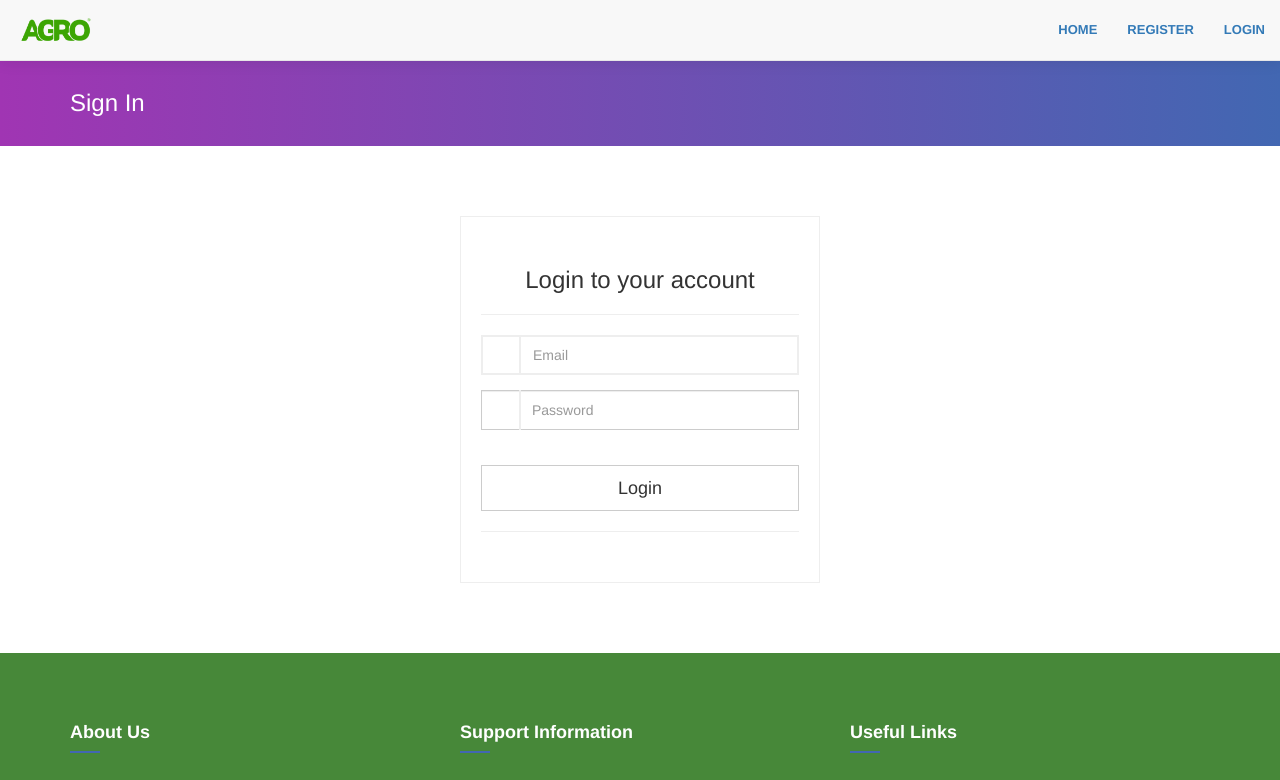
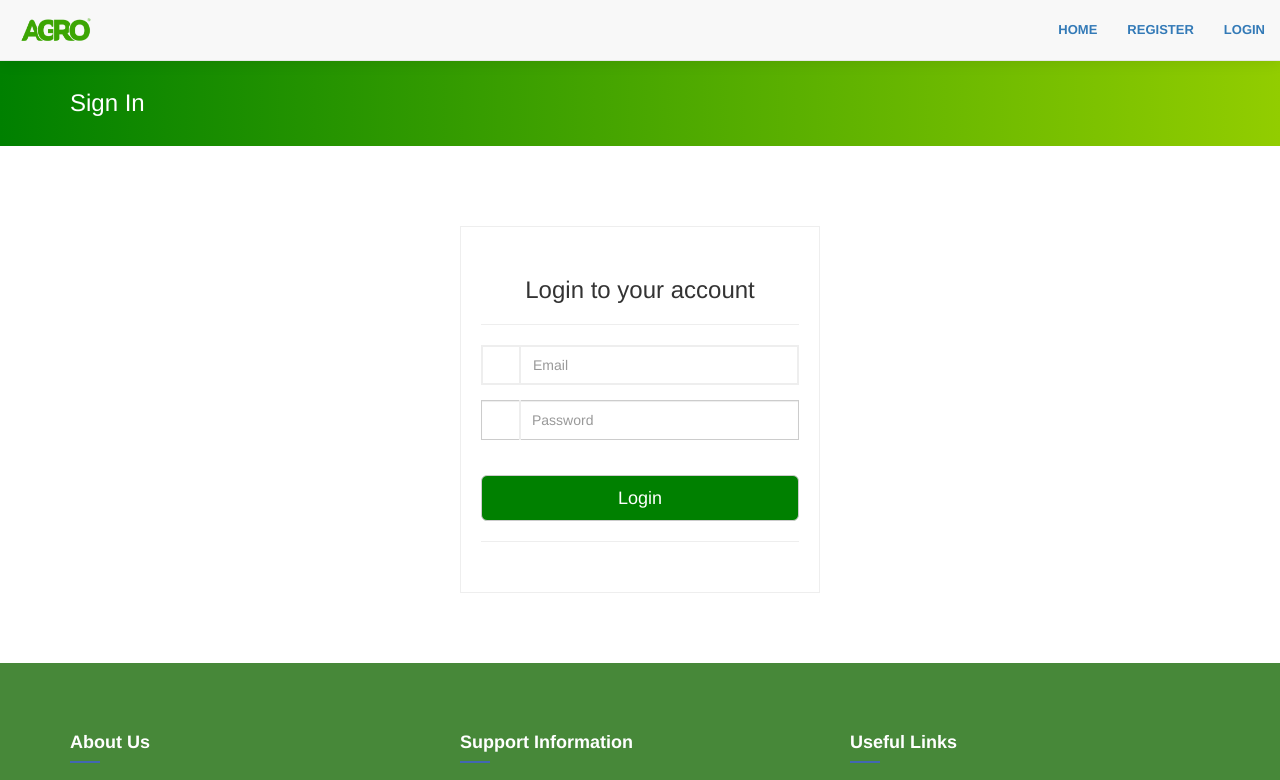
Before and after one commit to voke1/Mini-market-databank-fn, a React (Create React App) app: page /login in a window 1280 px wide. Shown: the top 780 px of the page. Built offline with nearby package versions, Linux system fonts and the light colour scheme; a web font is replaced by a local one; what react-geocode would draw is missing.

Commit message:
fix issues witth login

```diff
--- a/package.json
+++ b/package.json
@@ -7,17 +7,20 @@
     "@testing-library/react": "^9.3.2",
     "@testing-library/user-event": "^7.1.2",
     "axios": "^0.19.2",
+    "bootstrap": "^4.5.0",
     "firebase": "^7.14.5",
     "material-ui": "^0.20.2",
     "material-ui-dropzone": "^3.0.0",
     "mdbreact": "^4.26.1",
     "react": "^16.13.1",
+    "react-bootstrap": "^1.0.1",
     "react-dom": "^16.13.1",
     "react-geocode": "^0.2.1",
     "react-google-autocomplete": "^1.2.4",
     "react-google-maps": "^9.4.5",
     "react-router-dom": "^5.2.0",
     "react-scripts": "3.4.1",
+    "react-spinner-material": "^1.3.1",
     "underscore": "^1.10.2"
   },
   "scripts": {
--- a/src/component/css/style.css
+++ b/src/component/css/style.css
@@ -228,8 +228,8 @@ label {
 .page-bread {
   padding-top: 90px;
   padding-bottom: 30px;
-  background: -webkit-linear-gradient(right, #4267b2, #a035b3);
-  background: linear-gradient(-90deg, #4267b2, #a035b3); }
+  background: -webkit-linear-gradient(right, green, #92CD00);
+  background: linear-gradient(-90deg, #92CD00,  green); }
   .page-bread h3 {
     color: #fff;
     margin: 0px;
--- a/src/component/homePage.jsx
+++ b/src/component/homePage.jsx
@@ -69,23 +69,21 @@ class FrontPage extends Component {
                                                 <div className='row'>
                                                     <div className="col-md-3 col-sm-6">
                                                         <div className="form-group">
-                                                            <input type="text" className="form-control" placeholder="Name..." onChange={this.onChange} value={this.state.name} name='name'></input>
+                                                            <input type="text" className="form-control" placeholder="Name" onChange={this.onChange} value={this.state.name} name='name'></input>
                                                         </div>
                                                     </div>
                                                     <div className="col-md-3 col-sm-6">
                                                         <div className="form-group">
-                                                            <select className="form-control" title="Location" onChange={this.onChange} value={this.state.location} name='location'>
-                                                                <option>Lagos</option>
-                                                                <option>Lekki</option>
-                                                                <option>Jakande</option>
-                                                                <option>Tokyo</option>
-                                                            </select>
+                                                            <input className="form-control" title="Location" placeholder="Location" onChange={this.onChange} value={this.state.location} name='location'>
+
+                                                            </input>
                                                         </div>
 
                                                     </div>
                                                     <div className="col-md-3 col-sm-6">
                                                         <div className="form-group">
                                                             <select className="form-control" title="Category" onChange={this.onChange} value={this.state.category} name='category'>
+                                                                <option></option>
                                                                 <option>Fruits</option>
                                                                 <option>Cereals</option>
                                                                 <option>Dairy</option>
--- /dev/null
+++ b/src/component/loader.jsx
@@ -0,0 +1,12 @@
+import Spinner from 'react-spinner-material';
+import React, { Component } from 'react';
+
+export default class Example extends Component {
+    render() {
+        return (
+            <div style={{marginLeft: '50%'}}>
+                <Spinner radius={20} color={"white"} stroke={2} visible={true} />
+            </div>
+        );
+    }
+}
--- a/src/component/login.jsx
+++ b/src/component/login.jsx
@@ -8,6 +8,7 @@ import logo from './images/agromall-logo1.png';
 import Header from './header';
 import Footer from './footer';
 import axios from "axios";
+import Loader from './loader';
 import img1 from './images/img1.jpg';
 import img2 from './images/img2.jpg';
 import img3 from './images/img3.jpg';
@@ -25,6 +26,8 @@ class LoginPage extends Component {
             email: '',
             password: '',
             userDetails: '',
+            showProgress: "",
+            message: "",
         }
     }
 
@@ -52,6 +55,8 @@ class LoginPage extends Component {
 
     onSubmit = async e => {
         e.preventDefault();
+        this.setState({ showProgress: true });
+
         const user = {
             email: this.state.email,
             password: this.state.password,
@@ -59,12 +64,24 @@ class LoginPage extends Component {
         };
         try {
             const response = await this.login(user);
-            if (response.data) {
+            if (response.data.email && response.data.password) {
                 this.setState({
                     redirect: "/",
-                    userDetails: response.data
+                    userDetails: response.data,
+                    showProgress: false,
                 });
+                return
             }
+
+            if (!response.data.success) {
+                this.setState({
+                    message: "An error occurred!",
+                    userDetails: response.data,
+                    showProgress: false,
+                });
+                return
+            }
+
 
         } catch (error) {
             console.log(error);
@@ -76,6 +93,15 @@ class LoginPage extends Component {
     };
 
     render() {
+
+        const message = (
+            <p
+                className={this.state.message ? "animated shake" : "msg"}
+                style={{ color: "red" }}
+            >
+                {this.state.message}
+            </p>
+        );
         return (
             <body>
                 {/* <!-- Preloader --> */}
@@ -83,10 +109,10 @@ class LoginPage extends Component {
                 {/* <!-- Static navbar --> */}
                 {this.state.redirect ? this.renderRedirect(this.state.redirect) : ""}
                 <Header />
-                <div className="page-bread mb70">
-                    <div className="container">
-                        <div className="row">
-                            <div className="col-sm-6">
+                <div className="page-bread mb70" >
+                    <div className="container" >
+                        <div className="row" >
+                            <div className="col-sm-6" >
                                 <h3>Sign In</h3>
                             </div>
                             <div className="col-sm-6">
@@ -98,7 +124,9 @@ class LoginPage extends Component {
                 <div className="container mb70">
                     <div className="row">
                         <div className="col-sm-4 col-sm-offset-4">
+                            {this.state.showProgress ? "" : message}
                             <div className="border-card">
+
                                 <h3 className="font300 mb0 text-center">Login to your account</h3> <hr />
                                 <form onSubmit={this.onSubmit}>
                                     <div className='form-group-icon mb15'>
@@ -110,7 +138,7 @@ class LoginPage extends Component {
                                         <input type="password" className='form-control' name='password' value={this.state.password} onChange={this.onChange} placeholder="Password"></input>
                                     </div>
                                     <br />
-                                    <input type="submit" value="Login" className='btn btn-default btn-lg btn-block'></input>
+                                    <button type="submit" className='btn btn-default btn-lg btn-block' onClick={this.onSubmit} style={{ backgroundColor: 'green', color: 'white' }}>{this.state.showProgress ? <Loader /> : "Login"}</button>
                                 </form>
                                 <hr />
                             </div>
--- a/src/component/signup.jsx
+++ b/src/component/signup.jsx
@@ -63,7 +63,7 @@ const RegisterPage = () => {
                                         Accept Terms & Conditions
                                 </label>
                                 </div>
-                                <input type="submit" value="SignUp" className='btn btn-primary btn-lg btn-block'></input>
+                                <input type="submit" value="SignUp" className='btn btn-primary btn-lg btn-block' style={{backgroundColor: 'green'}}></input>
                             </form>
                         </div>
                     </div>
```
Also changed, not shown: 1 other file (tests, documents, lock files or other folders).
